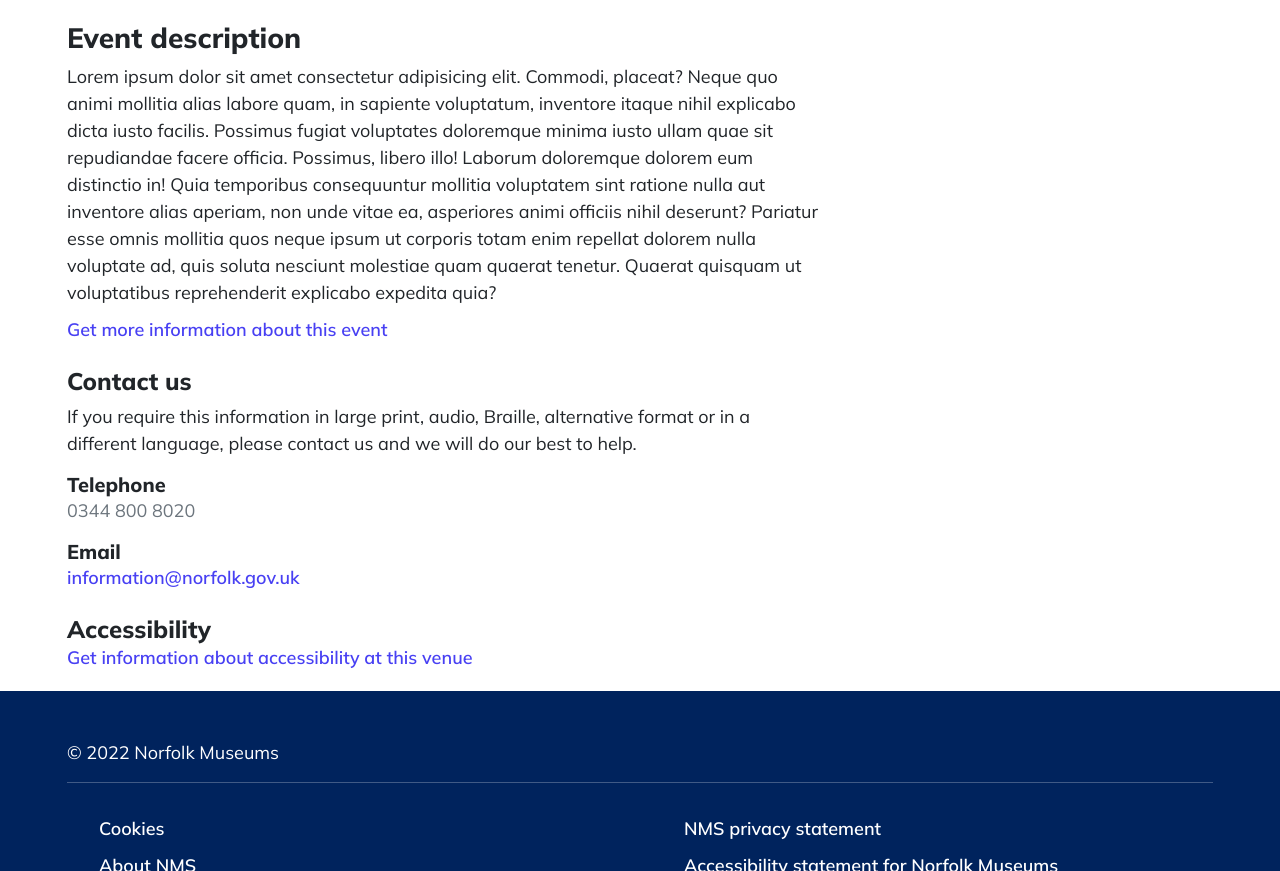
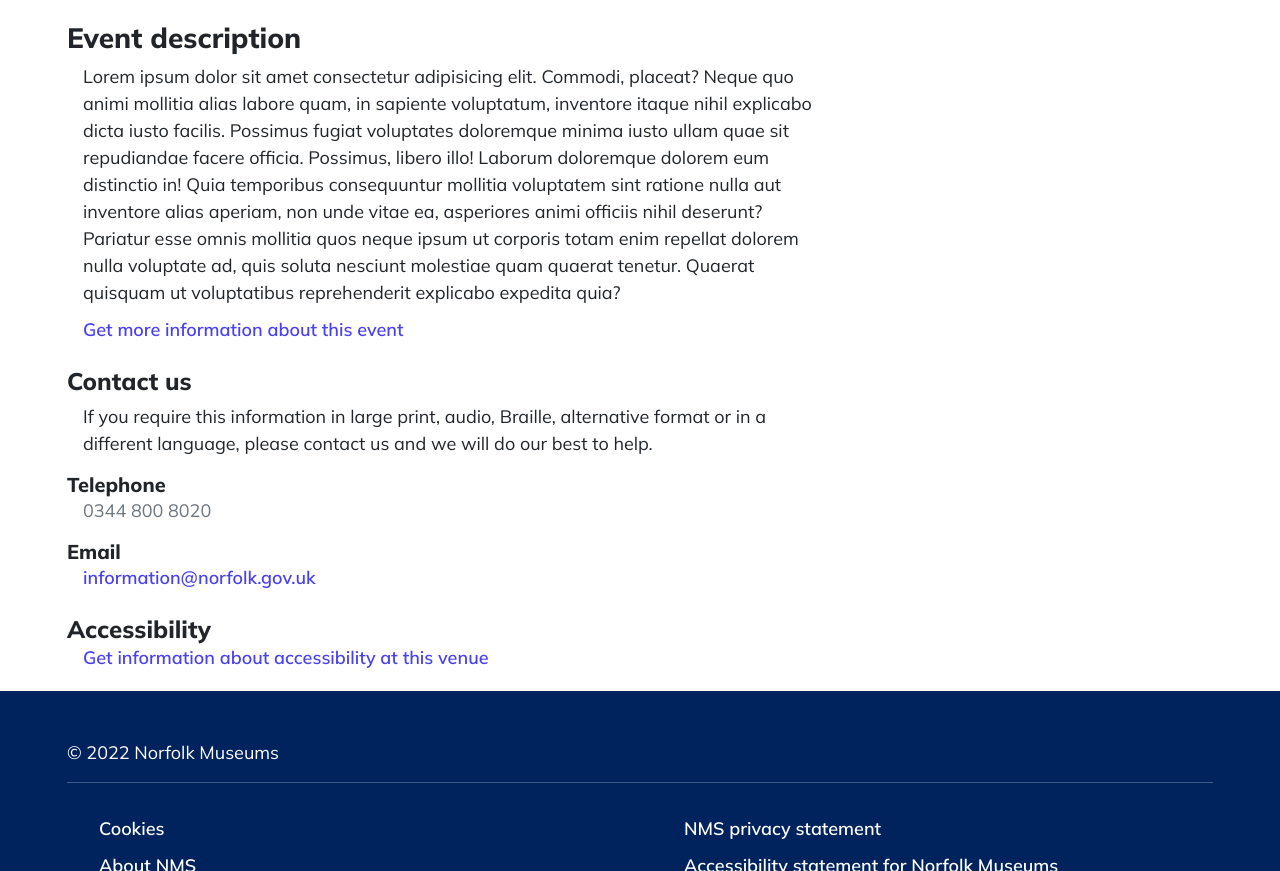
Before and after one commit to ncc-webteam/museums-events, an Eleventy site: page src/example-event.njk in a window 1280 px wide. Shown: the part 935-1806 px from the top of the page. Built offline with nearby package versions, Linux system fonts and the light colour scheme; Eleventy itself is replaced by a stand-in of ours; files that its build step writes are made by us from their sources.

Commit message:
changes to content offset

```diff
--- a/src/example-event.njk
+++ b/src/example-event.njk
@@ -61,16 +61,16 @@
           </div>
         </div>
         <h2 class="h3">Event description</h2>
-        <p class="event-description">Lorem ipsum dolor sit amet consectetur adipisicing elit. Commodi, placeat? Neque quo animi mollitia alias labore quam, in sapiente voluptatum, inventore itaque nihil explicabo dicta iusto facilis. Possimus fugiat voluptates doloremque minima iusto ullam quae sit repudiandae facere officia. Possimus, libero illo! Laborum doloremque dolorem eum distinctio in! Quia temporibus consequuntur mollitia voluptatem sint ratione nulla aut inventore alias aperiam, non unde vitae ea, asperiores animi officiis nihil deserunt? Pariatur esse omnis mollitia quos neque ipsum ut corporis totam enim repellat dolorem nulla voluptate ad, quis soluta nesciunt molestiae quam quaerat tenetur. Quaerat quisquam ut voluptatibus reprehenderit explicabo expedita quia?</p>
-        <a href="#" class="d-inline-block mb-4">Get more information about this event</a>
+        <p class="event-description ps-3">Lorem ipsum dolor sit amet consectetur adipisicing elit. Commodi, placeat? Neque quo animi mollitia alias labore quam, in sapiente voluptatum, inventore itaque nihil explicabo dicta iusto facilis. Possimus fugiat voluptates doloremque minima iusto ullam quae sit repudiandae facere officia. Possimus, libero illo! Laborum doloremque dolorem eum distinctio in! Quia temporibus consequuntur mollitia voluptatem sint ratione nulla aut inventore alias aperiam, non unde vitae ea, asperiores animi officiis nihil deserunt? Pariatur esse omnis mollitia quos neque ipsum ut corporis totam enim repellat dolorem nulla voluptate ad, quis soluta nesciunt molestiae quam quaerat tenetur. Quaerat quisquam ut voluptatibus reprehenderit explicabo expedita quia?</p>
+        <a href="#" class="d-inline-block mb-4 ps-3">Get more information about this event</a>
         <h3 class="h4">Contact us</h3>
-        <p>If you require this information in large print, audio, Braille, alternative format or in a different language, please contact us and we will do our best to help.</p>
+        <p class="ps-3">If you require this information in large print, audio, Braille, alternative format or in a different language, please contact us and we will do our best to help.</p>
         <h4 class="h5 mb-0">Telephone</h3>
-        <p class="text-muted">0344 800 8020</p>
+        <p class="text-muted ps-3">0344 800 8020</p>
         <h4 class="h5 mb-0">Email</h3>
-        <a href="#">information@norfolk.gov.uk</a>
+        <a href="#" class="ps-3">information@norfolk.gov.uk</a>
         <h3 class="h4 mt-4 mb-0">Accessibility</h3>
-        <a href="#">Get information about accessibility at this venue</a>
+        <a href="#" class="ps-3 d-inline-block">Get information about accessibility at this venue</a>
       </div>
       <div class="col-12 col-lg-4 event-sidebar">
         <div class="event-booking-card my-5 my-lg-0">
```
Also changed, not shown: public/example-event/index.html.
